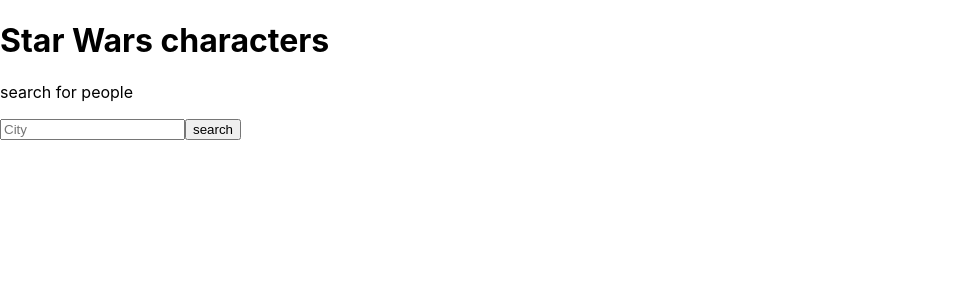
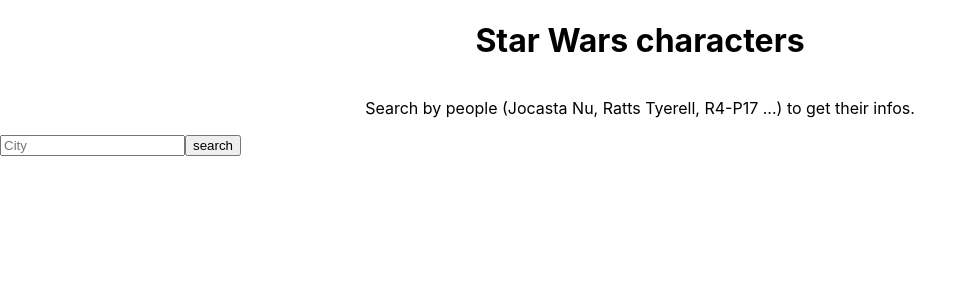
Before and after one commit to edoardoolivieri/starwars-api, a React (Create React App) app: page / in a window 1280 px wide. Shown: the top 300 px of the page, without its empty margins (0-973 px from the left). Built offline with nearby package versions, Linux system fonts and the light colour scheme.

Commit message:
styled title

```diff
--- a/src/components/results.js
+++ b/src/components/results.js
@@ -1,4 +1,5 @@
 import React, { Component } from 'react';
+import styled from 'styled-components';
 
 class Results extends Component{
   render(){
--- a/src/components/title.js
+++ b/src/components/title.js
@@ -1,12 +1,24 @@
 import React, { Component } from 'react';
+import styled from 'styled-components';
+
+const Titlediv = styled.div`
+  display: flex;
+  flex-direction: column;
+  h1{
+    text-align: center;
+  }
+  p{
+    text-align: center;
+  }
+`
 
 class Title extends Component{
   render(){
     return(
-      <div className="d-flex">
+      <Titlediv>
         <h1>Star Wars characters</h1>
-        <p>search for people</p>
-      </div>
+        <p>Search by people (Jocasta Nu, Ratts Tyerell, R4-P17 ...) to get their infos.</p>
+      </Titlediv>
     );
   }
 }
```
